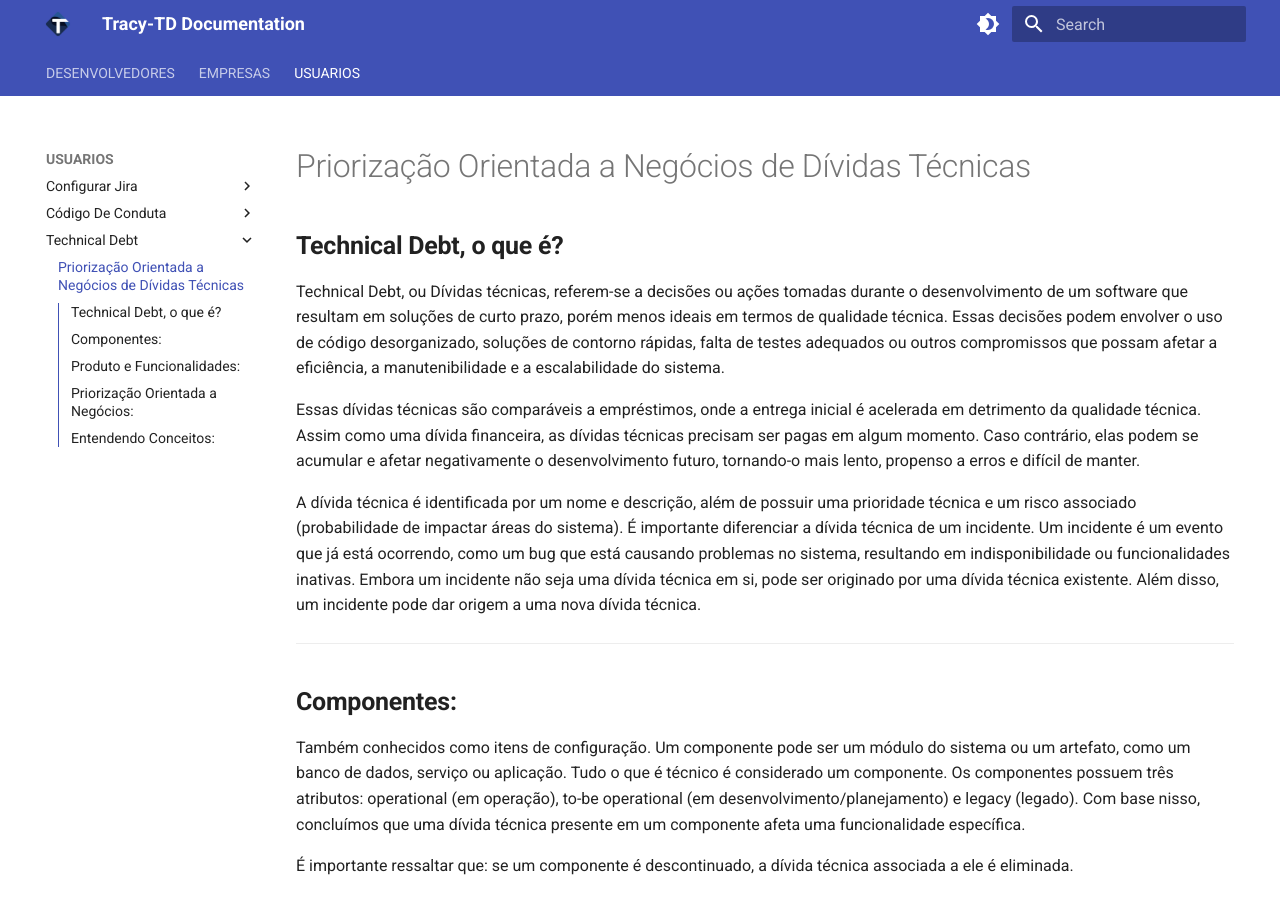
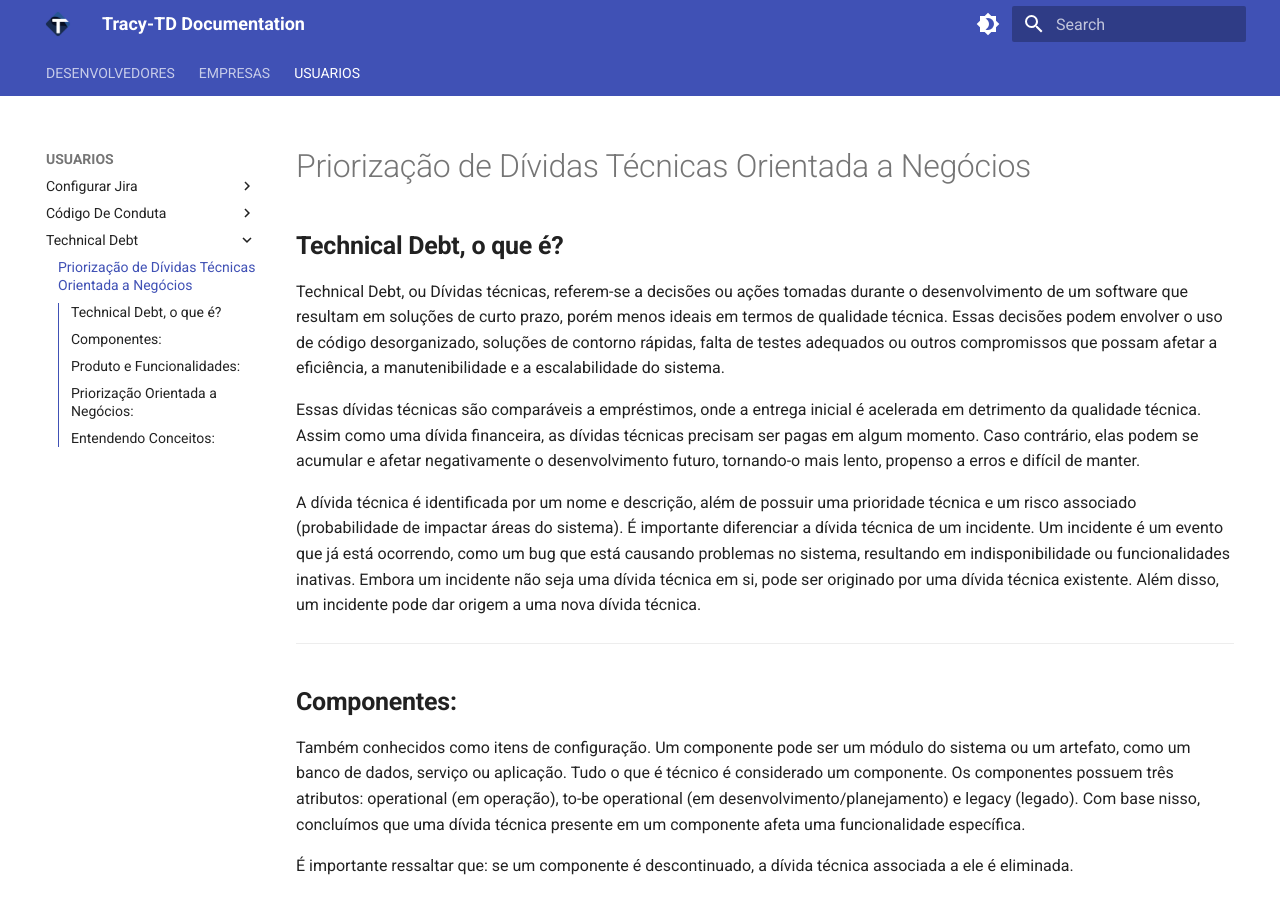
Before and after one commit to tracy-td/tracy-td.github.io, an MkDocs documentation site: the page built from docs/USUARIOS/Technical_Debt/Technical Debt.md, in a window 1280 px wide and 900 px high. Built offline with MkDocs 1.6.1 and Material for MkDocs 9.7.7, drawn with Linux system fonts in a browser that asks for light colours.

```diff
--- a/docs/USUARIOS/Technical_Debt/Technical Debt.md
+++ b/docs/USUARIOS/Technical_Debt/Technical Debt.md
@@ -1,4 +1,4 @@
-# Priorização Orientada a Negócios de Dívidas Técnicas
+# Priorização de Dívidas Técnicas Orientada a Negócios
 
 ## **Technical Debt, o que é?**
 
```
